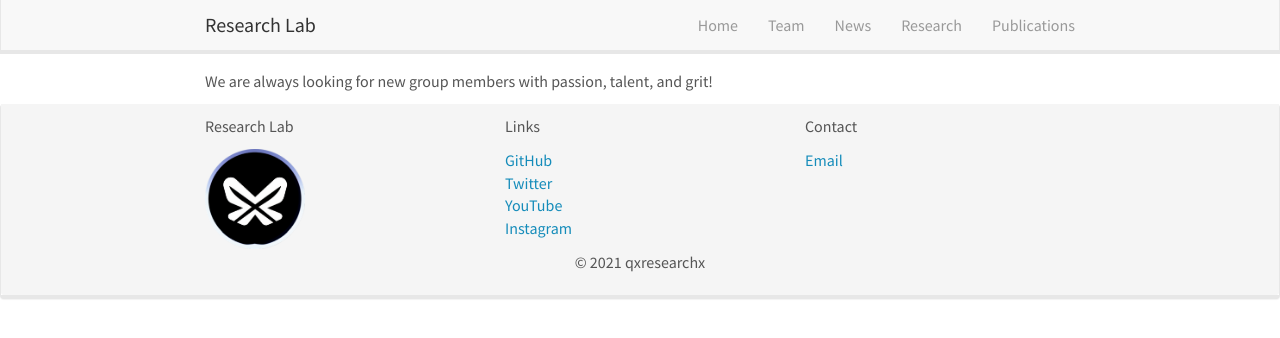
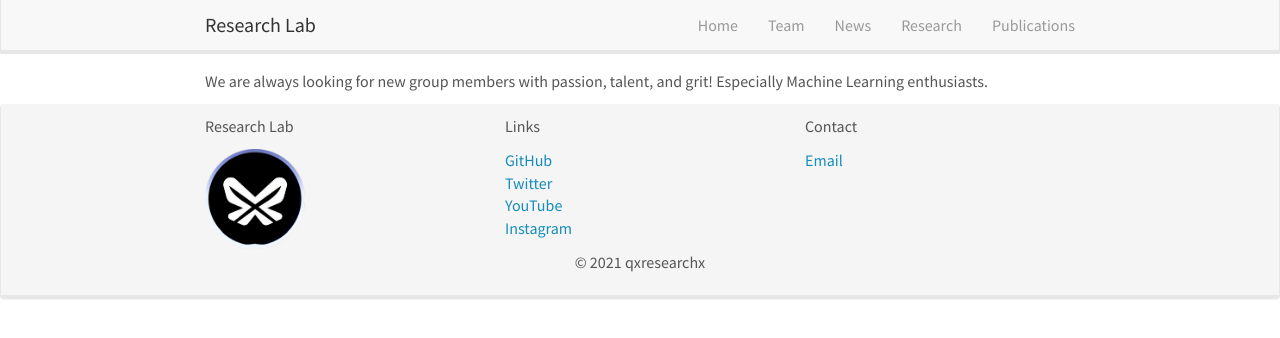
Before and after one commit to qxresearch/qxresearch.github.io, a Jekyll site: the page built from _pages/openings.md, in a window 1280 px wide. Shown: the top 338 px of the page. Built offline with Jekyll 4.4.1, drawn with Linux system fonts in a browser that asks for light colours; nearby versions of some CDN libraries.

Commit message:
Update openings.md

```diff
--- a/_pages/openings.md
+++ b/_pages/openings.md
@@ -2,8 +2,8 @@
 title: "Vacancies"
 layout: default
 excerpt: "Openings"
-sitemap: false
+sitemap: true
 permalink: /vacancies
 ---
 
-We are always looking for new group members with passion, talent, and grit!
+We are always looking for new group members with passion, talent, and grit! Especially Machine Learning enthusiasts.
```
